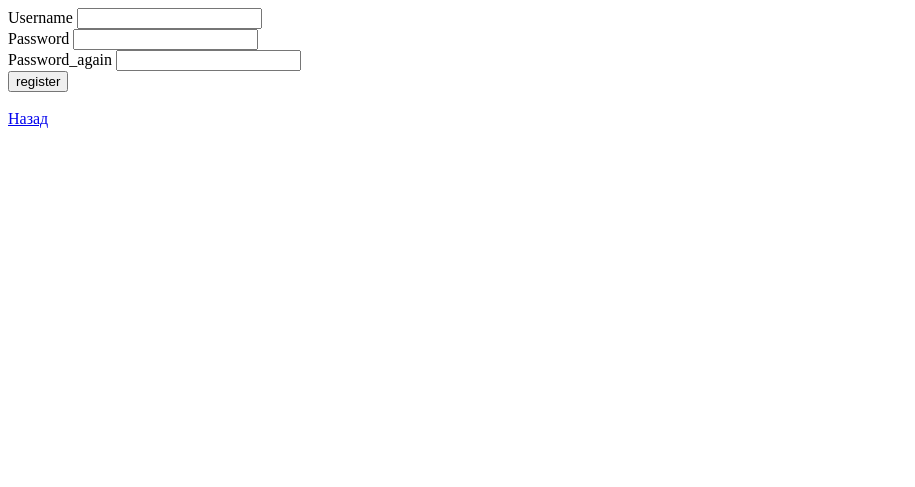
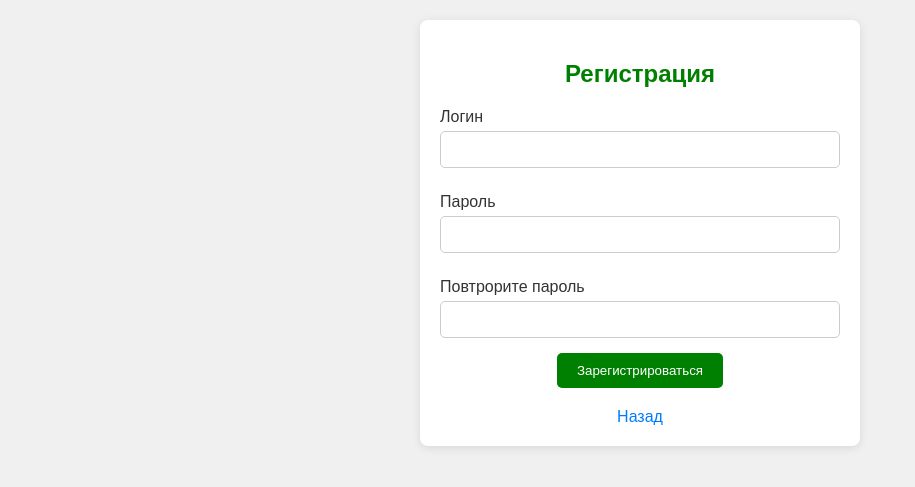
Before and after one commit to Coolewreyboy/IP, a Flask app: page /register in a window 1280 px wide. Shown: the top 487 px of the page, without its empty margins (0-915 px from the left). Run offline with Flask 3, Linux system fonts and the light colour scheme; data comes from the database, SQL or seed files in the repository.

Commit message:
Add files via upload

```diff
--- a/templates/register.html
+++ b/templates/register.html
@@ -2,25 +2,89 @@
 <html lang="en">
 <head>
     <meta charset="UTF-8">
-    <title> Register </title>
+    <meta name="viewport" content="width=device-width, initial-scale=1.0">
+    <title>Регистрация</title>
+    <style>
+        body {
+            font-family: Arial, sans-serif;
+            background-color: #f0f0f0;
+            color: #333;
+            text-align: center;
+            margin: 0;
+            padding: 20px;
+        }
+        .container {
+            background-color: #ffffff;
+            border-radius: 8px;
+            box-shadow: 0 2px 10px rgba(0, 0, 0, 0.1);
+            padding: 20px;
+            max-width: 400px;
+            margin: 0 auto;
+            text-align: center;
+        }
+        h2 {
+            color: green;
+            margin-bottom: 20px;
+        }
+        label {
+            display: block;
+            margin: 10px 0 5px;
+            text-align: left;
+        }
+        input[type="text"],
+        input[type="password"],
+        input[type="password_again"] {
+            width: 100%; /* Полная ширина */
+            padding: 10px; /* Отступы внутри поля */
+            margin-bottom: 15px;
+            border: 1px solid #ccc;
+            border-radius: 5px;
+            box-sizing: border-box; /* Учитываем padding и border в ширине */
+        }
+        input[type="submit"] {
+            background-color: green;
+            color: white;
+            border: none;
+            border-radius: 5px;
+            padding: 10px 20px;
+            cursor: pointer;
+            transition: background-color 0.3s;
+        }
+        input[type="submit"]:hover {
+            background-color: #45a049;
+        }
+        a {
+            display: block;
+            margin-top: 20px;
+            text-decoration: none;
+            color: #007BFF;
+            transition: color 0.3s;
+        }
+        a:hover {
+            color: #0056b3;
+        }
+        #message {
+            color: red;
+            margin-bottom: 15px;
+        }
+    </style>
 </head>
 <body>
     {% if message %}
-    <a>{{ message }}</a>
+        <div id="message">{{ message }}</div>
     {% endif %}
+    <div class="container">
+        <h2>Регистрация</h2>
         <form action="" method="GET">
-    <label for="username"> Username </label>
+            <label for="username">Логин</label>
             <input type="text" name="username" required>
-    <br>
-    <label for="password"> Password </label>
+            <label for="password">Пароль</label>
             <input type="password" name="password" required>
-    <br>
-    <label for="password_again"> Password_again </label>
+            <label for="password_again"> Повтрорите пароль </label>
         <input type="password" name="password_again" required>
-    <br>
-    <input type="submit" value="register">
+            <input type="submit" value="Зарегистрироваться">
         </form>
-<br>
         <a href="{{ url_for('login') }}"> Назад </a>
+    </div>
 </body>
 </html>
```
Lines whose indentation alone changed are shown as unchanged.
